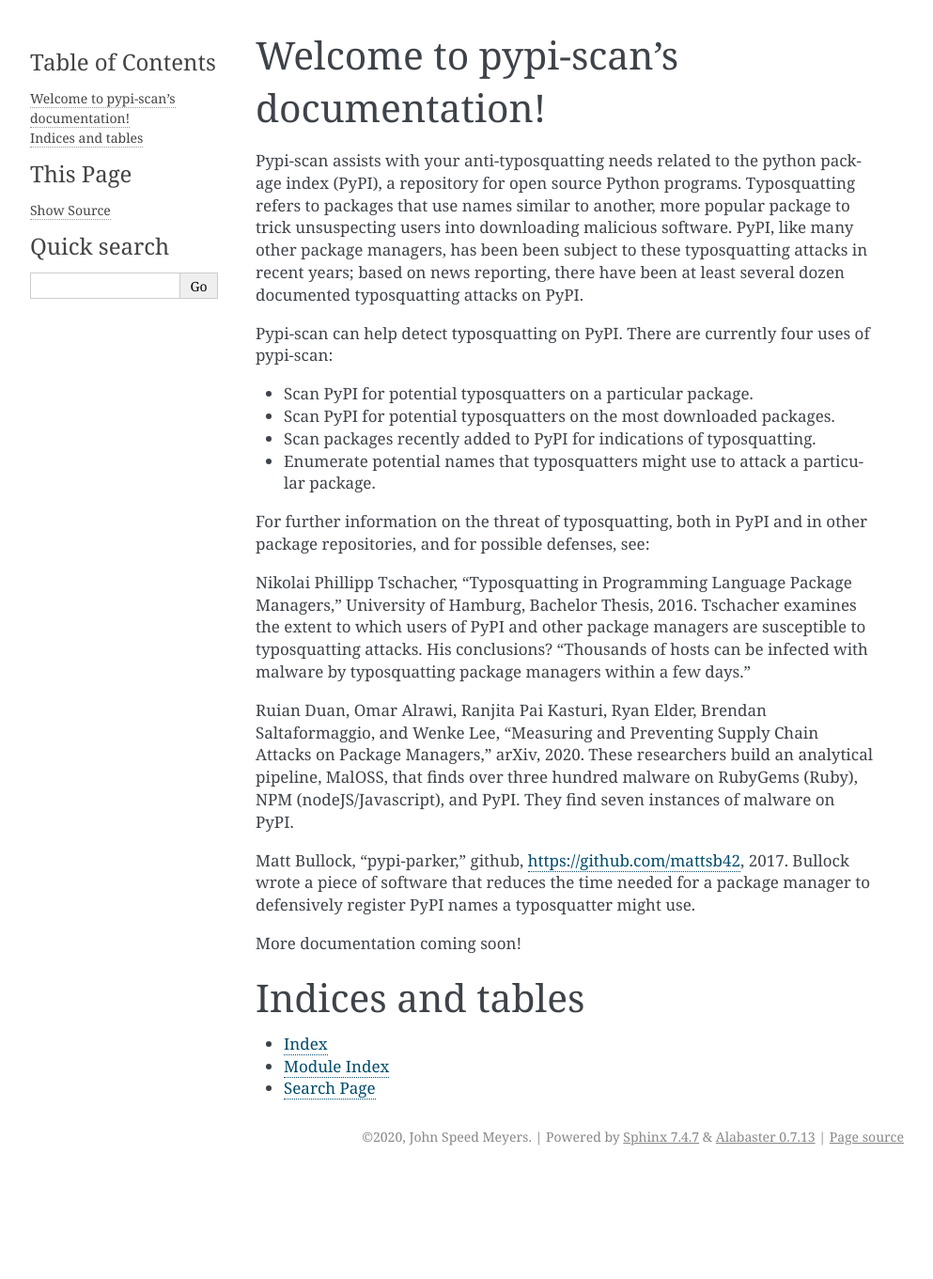
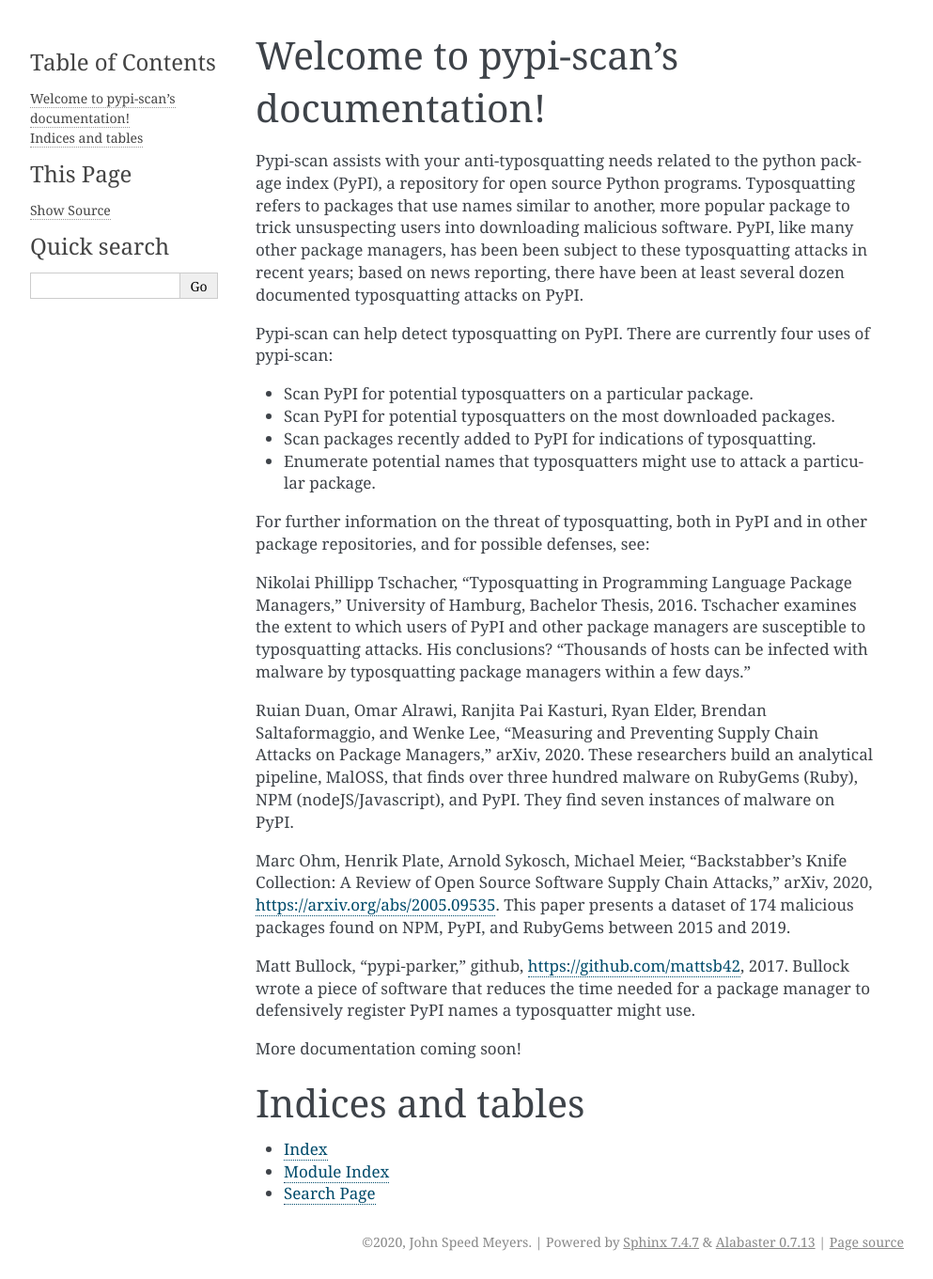
Before and after one commit to IQTLabs/pypi-scan, a Sphinx documentation site: the page built from docs/index.rst, in a window 1280 px wide. Shown: the whole page at 94% size, without its empty margins (148-1141 px from the left). Built offline with Sphinx 7.4.7, drawn with Linux system fonts in a browser that asks for light colours; before the commit the page ends 1249 px from its top, so only the background shows below that.

Commit message:
Add backstabber's knife collection article

```diff
--- a/docs/index.rst
+++ b/docs/index.rst
@@ -45,6 +45,12 @@
 hundred malware on RubyGems (Ruby), NPM (nodeJS/Javascript), and PyPI. They
 find seven instances of malware on PyPI.
 
+Marc Ohm, Henrik Plate, Arnold Sykosch, Michael Meier, "Backstabber's Knife Collection:
+A Review of Open Source Software Supply Chain Attacks," arXiv, 2020,
+https://arxiv.org/abs/2005.09535.
+This paper presents a dataset of 174 malicious packages found on NPM,
+PyPI, and RubyGems between 2015 and 2019.
+
 Matt Bullock, "pypi-parker," github, https://github.com/mattsb42, 2017.
 Bullock wrote a piece of software that reduces the time needed for a package
 manager to defensively register PyPI names a typosquatter might use.
```
